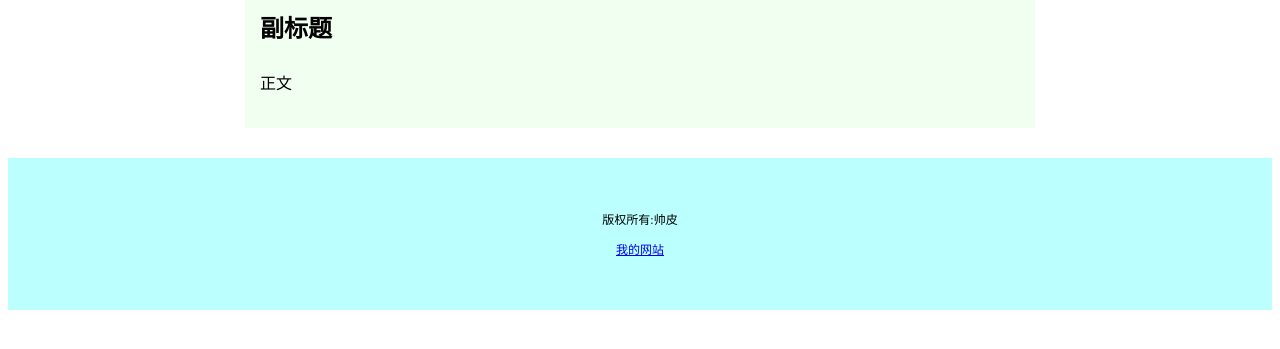
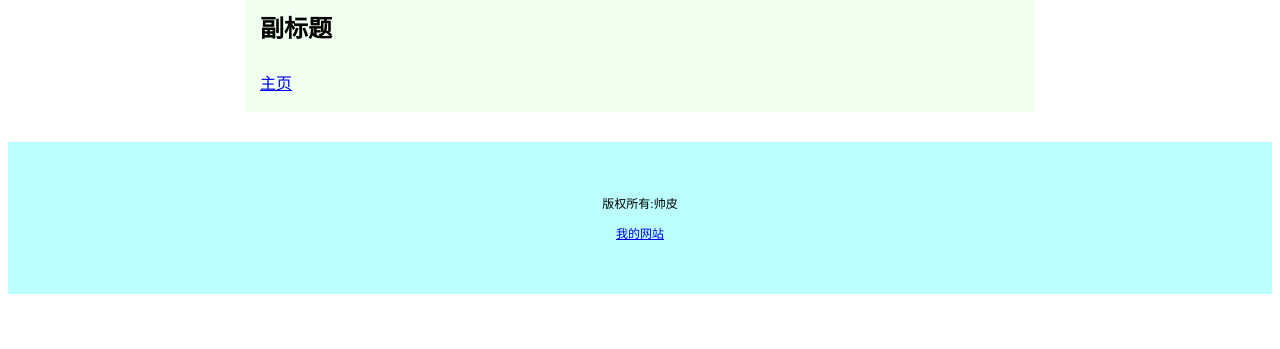
Before and after one commit to BIG-big-Strange/-, a plain HTML site: page index.html in a window 1280 px wide. Shown: the part 245-594 px from the top of the page. Drawn offline with Linux system fonts and the light colour scheme.

Commit message:
Update index.html

```diff
--- a/index.html
+++ b/index.html
@@ -24,7 +24,7 @@
   >
      <h1>标题</h1>
      <h2>副标题</h2>
-     <p>正文</p>
+     <a href="/主页.html">主页</a>
   </div>
   <div style="
        background-color: #BBFFFF;
```
